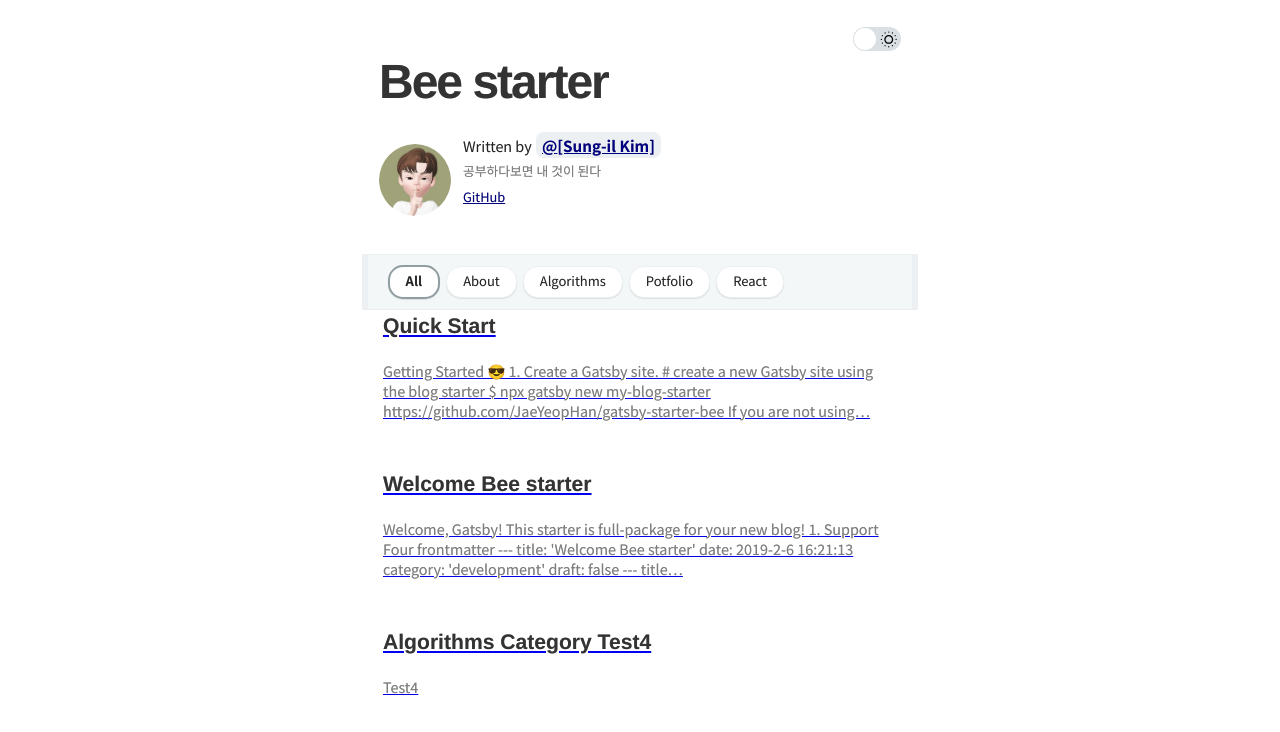
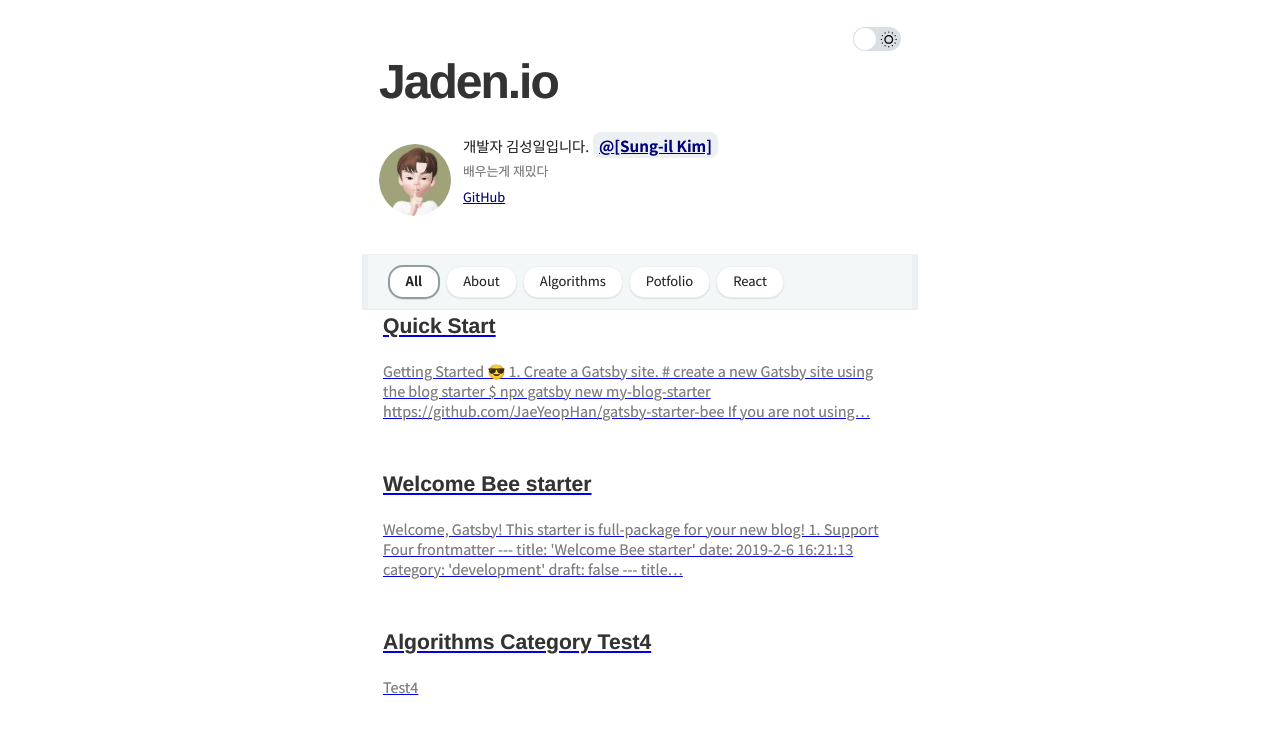
Before and after one commit to SI-Kim/myblog-snd, a Gatsby site: page / in a window 1280 px wide. Shown: the part 68-800 px from the top of the page. Built offline with nearby package versions, Linux system fonts and the light colour scheme; Gatsby itself is replaced by a stand-in of ours; some packages are replaced by stand-ins of ours; what typography-theme-github would draw is missing.

Commit message:
기본 내용 수정

```diff
--- a/gatsby-meta-config.js
+++ b/gatsby-meta-config.js
@@ -1,8 +1,8 @@
 module.exports = {
-  title: `Bee starter`,
-  description: `Blog posted about ...`,
+  title: `Jaden.io`,
+  description: `개발자입니다`,
   author: `[Sung-il Kim]`,
-  introduction: `공부하다보면 내 것이 된다`,
+  introduction: `배우는게 재밌다`,
   siteUrl: `https://gatsby-starter-bee.netlify.com`, // Your blog site url
   social: {
     twitter: ``, // Your Twitter account
@@ -16,13 +16,13 @@
   keywords: [`dev`],
   comment: {
     disqusShortName: 'disqusShortName example', // Your disqus-short-name. check disqus.com.
-    utterances: 'utterances example', // Your repository for archive comment
+    utterances: 'utterances', // Your repository for archive comment
   },
   configs: {
     countOfInitialPost: 10, // Config your initial count of post
   },
   sponsor: {
-    buyMeACoffeeId: 'You',
+    buyMeACoffeeId: 'no',
   },
   share: {
     facebookAppId: '', // Add facebookAppId for using facebook share feature v3.2
--- a/src/components/bio/index.jsx
+++ b/src/components/bio/index.jsx
@@ -23,7 +23,7 @@
                 }}
               />
               <div className="author-name">
-                <span className="author-name-prefix">Written by</span>
+                <span className="author-name-prefix">개발자 김성일입니다.</span>
                 <Link to={'/about'} className="author-name-content">
                   <span>@{author}</span>
                 </Link>
```
